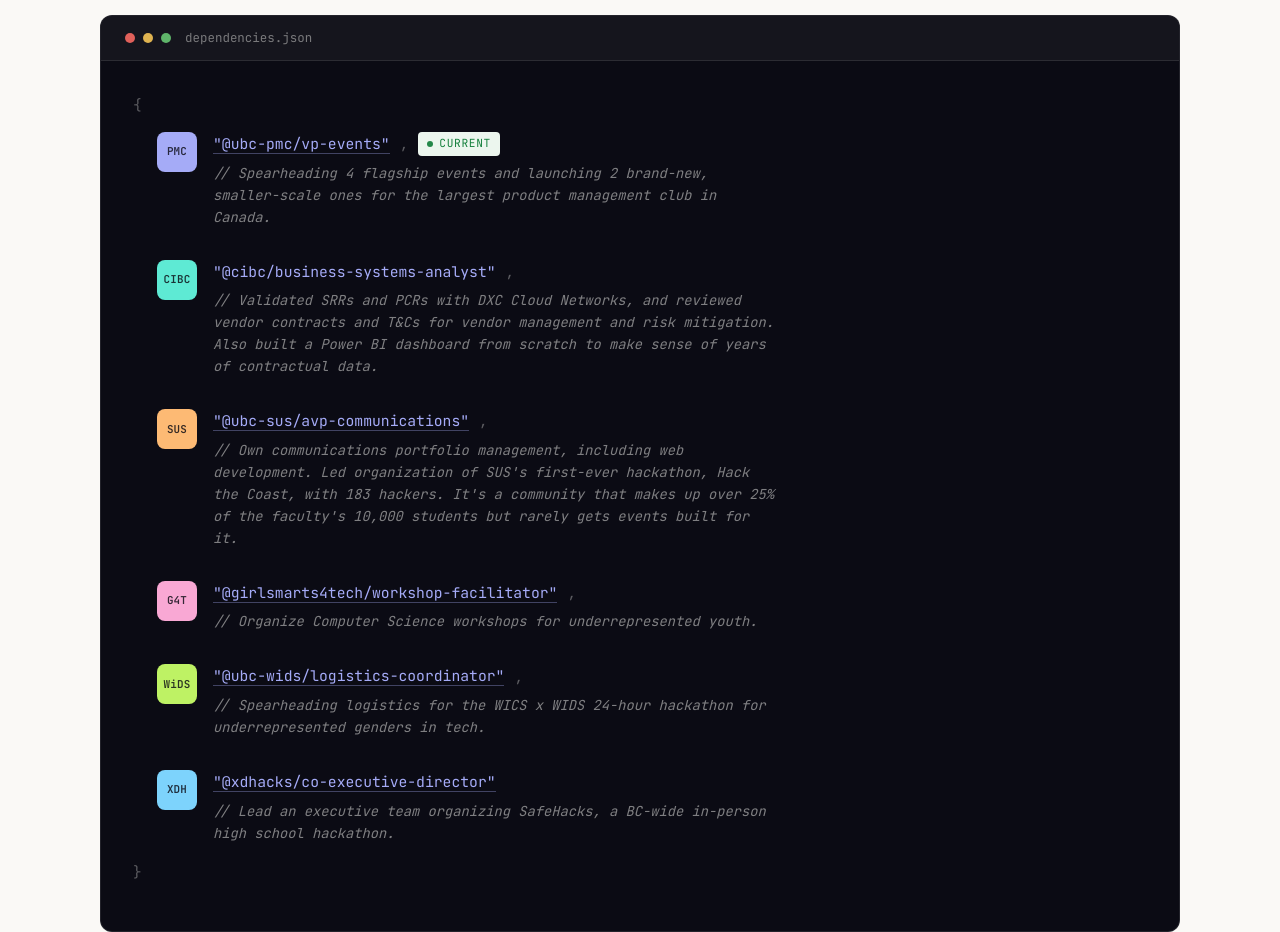
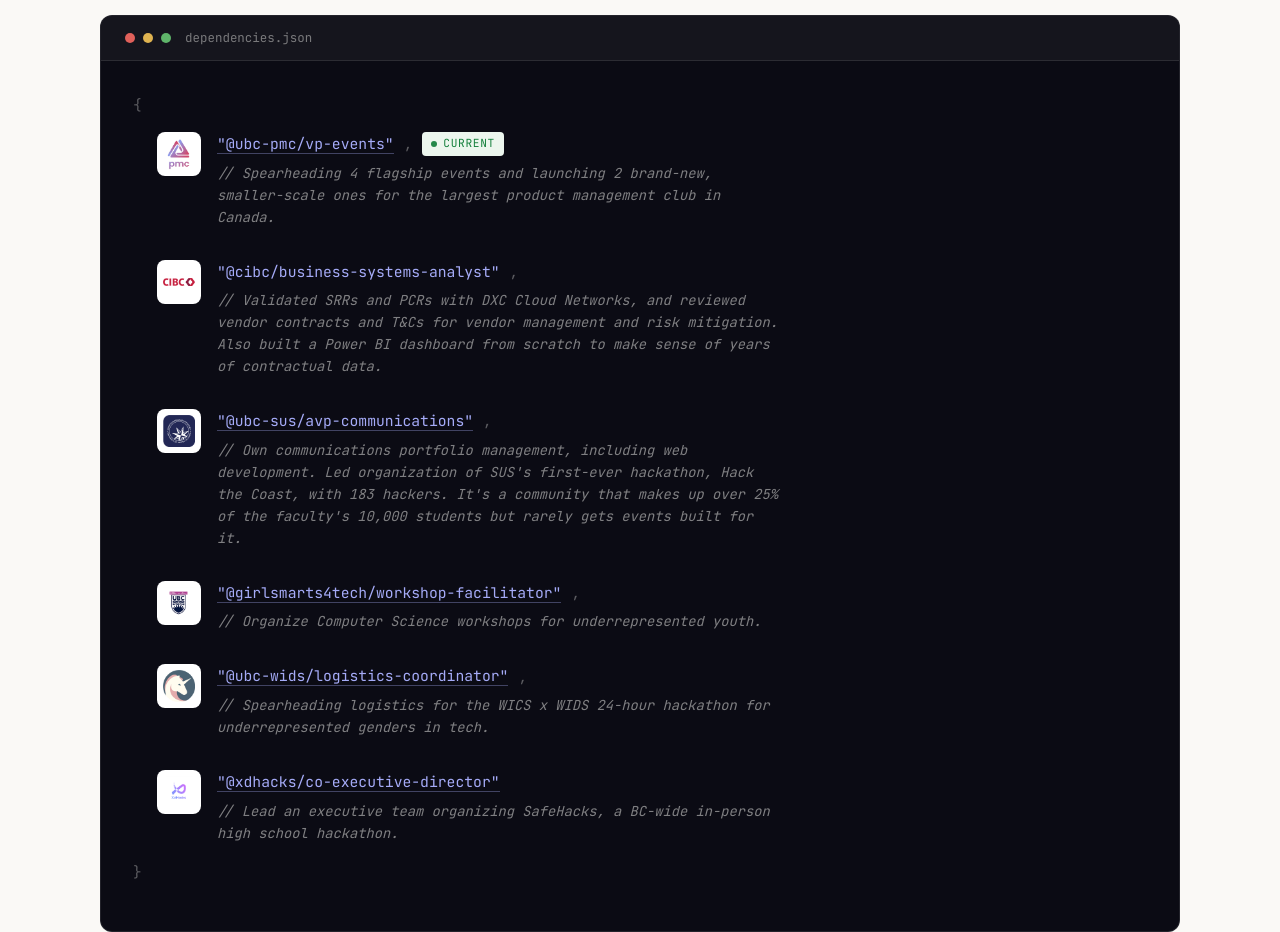
Before and after one commit to clairez308/personalwebsite, an Astro site: page / in a window 1280 px wide. Shown: the part 4520-5452 px from the top of the page. Built offline with nearby package versions, Linux system fonts and the light colour scheme; Astro itself is replaced by a stand-in of ours.

Commit message:
add logos

```diff
--- a/src/components/Infrastructure.astro
+++ b/src/components/Infrastructure.astro
@@ -2,7 +2,7 @@
 interface Entry {
   scope: string;
   name: string;
-  badge: string;
+  logo: string;
   description: string;
   url?: string;
   current?: boolean;
@@ -27,7 +27,9 @@
     {
       entries.map((entry, i) => (
         <div class="infra-entry">
-          <div class={`infra-badge infra-badge--${(i % 6) + 1}`}>{entry.badge}</div>
+          <div class="infra-badge">
+            <img src={entry.logo} alt="" loading="lazy" />
+          </div>
           <div class="infra-entry-body">
             <p class="infra-line">
               <span class="infra-key">
--- a/src/pages/index.astro
+++ b/src/pages/index.astro
@@ -17,7 +17,7 @@
   {
     scope: "ubc-pmc",
     name: "vp-events",
-    badge: "PMC",
+    logo: "/assets/logos/pmc.png",
     url: "https://ubcpmc.com/",
     description:
       "Spearheading 4 flagship events and launching 2 brand-new, smaller-scale ones for the largest product management club in Canada.",
@@ -26,14 +26,14 @@
   {
     scope: "cibc",
     name: "business-systems-analyst",
-    badge: "CIBC",
+    logo: "/assets/logos/cibc.png",
     description:
       "Validated SRRs and PCRs with DXC Cloud Networks, and reviewed vendor contracts and T&Cs for vendor management and risk mitigation. Also built a Power BI dashboard from scratch to make sense of years of contractual data.",
   },
   {
     scope: "ubc-sus",
     name: "avp-communications",
-    badge: "SUS",
+    logo: "/assets/logos/sus.png",
     url: "https://www.susubc.ca/",
     description:
       "Own communications portfolio management, including web development. Led organization of SUS's first-ever hackathon, Hack the Coast, with 183 hackers. It's a community that makes up over 25% of the faculty's 10,000 students but rarely gets events built for it.",
@@ -41,14 +41,14 @@
   {
     scope: "girlsmarts4tech",
     name: "workshop-facilitator",
-    badge: "G4T",
+    logo: "/assets/logos/girlsmarts4tech.png",
     url: "https://www.cs.ubc.ca/girlsmarts4tech/home",
     description: "Organize Computer Science workshops for underrepresented youth.",
   },
   {
     scope: "ubc-wids",
     name: "logistics-coordinator",
-    badge: "WiDS",
+    logo: "/assets/logos/youcode.png",
     url: "https://ubcyoucode.com/",
     description:
       "Spearheading logistics for the WICS x WIDS 24-hour hackathon for underrepresented genders in tech.",
@@ -56,7 +56,7 @@
   {
     scope: "xdhacks",
     name: "co-executive-director",
-    badge: "XDH",
+    logo: "/assets/logos/xdhacks.png",
     url: "https://xdhacks.org/vancouver/safehacks",
     description: "Lead an executive team organizing SafeHacks, a BC-wide in-person high school hackathon.",
   },
--- a/src/styles/global.css
+++ b/src/styles/global.css
@@ -987,25 +987,22 @@
 
 .infra-badge {
   flex: none;
-  width: 40px;
-  height: 40px;
+  width: 44px;
+  height: 44px;
   border-radius: 8px;
+  padding: 6px;
+  box-sizing: border-box;
+  background: #fff;
   display: flex;
   align-items: center;
   justify-content: center;
-  font-family: var(--font-mono);
-  font-size: 0.68rem;
-  font-weight: 700;
-  letter-spacing: 0.02em;
-  color: rgba(11, 11, 20, 0.82);
-}
-
-.infra-badge--1 { background: #a5abf7; }
-.infra-badge--2 { background: #5eead4; }
-.infra-badge--3 { background: #fdba74; }
-.infra-badge--4 { background: #f9a8d4; }
-.infra-badge--5 { background: #bef264; }
-.infra-badge--6 { background: #7dd3fc; }
+}
+
+.infra-badge img {
+  max-width: 100%;
+  max-height: 100%;
+  object-fit: contain;
+}
 
 .infra-entry-body {
   flex: 1;
```
Also changed, not shown: public/assets/hobbies/07-cibc-volunteer.jpg (added), public/assets/hobbies/08-hackthecoast.jpg (added), public/assets/hobbies/09-pilates.jpg (added), public/assets/logos/cibc.png (added), public/assets/logos/girlsmarts4tech.png (added), public/assets/logos/pmc.png (added), public/assets/logos/sus.png (added), public/assets/logos/xdhacks.png (added), public/assets/logos/youcode.png (added).
